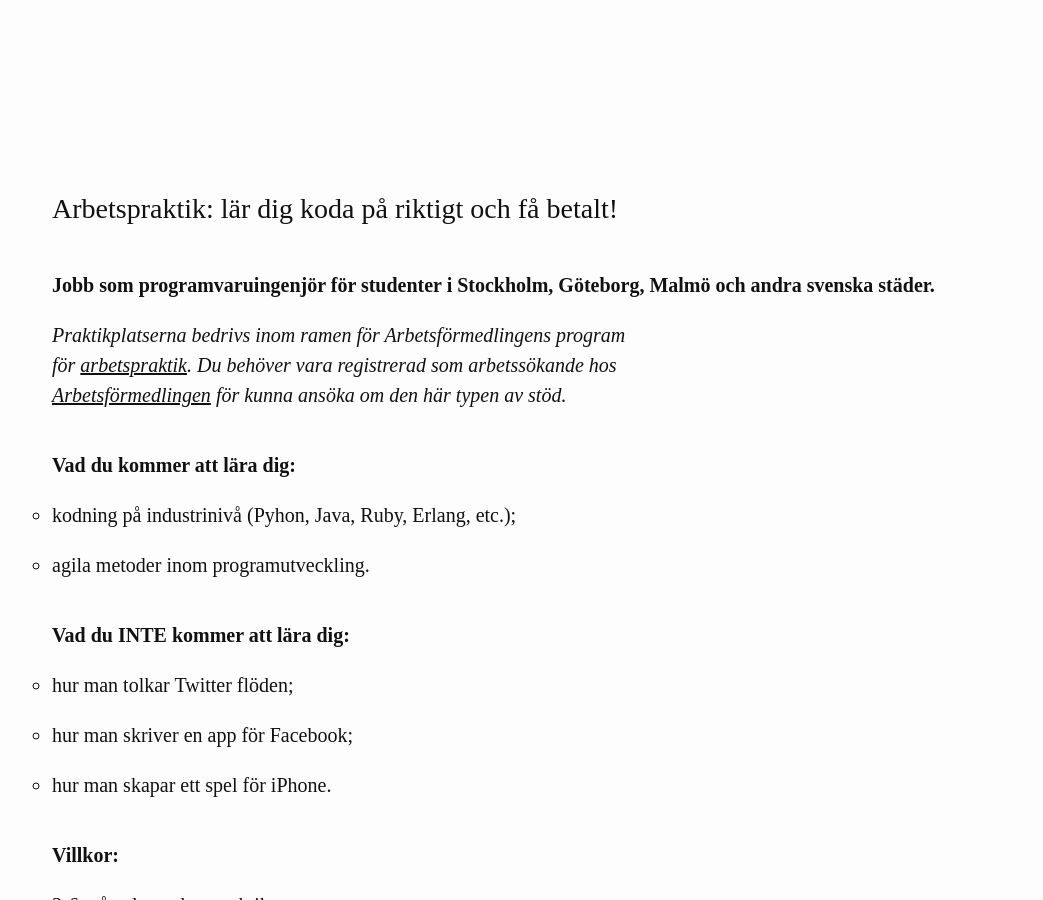
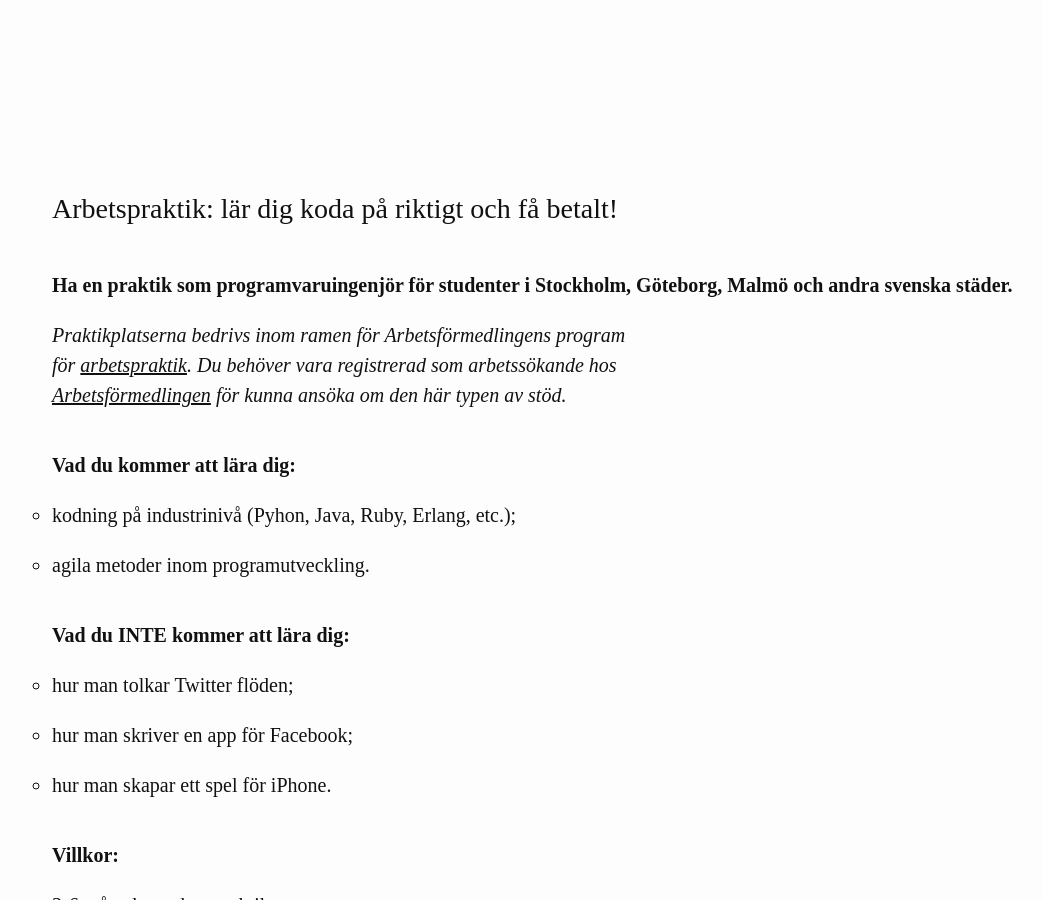
Before and after one commit to stazhirovka/stazhirovka.github.io, a Jekyll site: the page built from mjukvara-ingenjor-jobb-for-studenter-stockholm-goteborg-malmo.markdown, in a window 1280 px wide and 900 px high. Shown: the whole window, without its empty margins (76-1119 px from the left). Built offline with Jekyll 4.4.1, drawn with Linux system fonts in a browser that asks for light colours; nearby versions of some CDN libraries; library files that are not in the unit come from our copies; Markdown is read by kramdown in place of the engine named in the settings.

```diff
--- a/mjukvara-ingenjor-jobb-for-studenter-stockholm-goteborg-malmo.markdown
+++ b/mjukvara-ingenjor-jobb-for-studenter-stockholm-goteborg-malmo.markdown
@@ -1,10 +1,10 @@
 ---
 layout: jobs
-title: Mjukvara Ingenjör jobb för studenter i Stockholm, Göteborg, Malmö och andra Svenska städer.
+title: Mjukvara Ingenjör praktik för studenter i Stockholm, Göteborg, Malmö och andra Svenska städer.
 ---
 
 ## Arbetspraktik: lär dig koda på riktigt och få betalt!
-### Jobb som programvaruingenjör för studenter i Stockholm, Göteborg, Malmö och andra svenska städer.
+### Ha en praktik som programvaruingenjör för studenter i Stockholm, Göteborg, Malmö och andra svenska städer.
 
 
 *Praktikplatserna bedrivs inom ramen för Arbetsförmedlingens program för [arbetspraktik](http://www.arbetsformedlingen.se/download/18.46ccfec5127ddccec778000492/). Du behöver vara registrerad som arbetssökande hos [Arbetsförmedlingen](http://www.arbetsformedlingen.se/) för kunna ansöka om den här typen av stöd.*
--- a/software-engineer-job-internship-stockholm-goteborg-malmo.markdown
+++ b/software-engineer-job-internship-stockholm-goteborg-malmo.markdown
@@ -4,7 +4,7 @@ title: Software Engineer internship for students in Stockholm, Göteborg, Malmö
 ---
 
 ## Arbetspraktik: learn to code for real and get paid!
-### Software Engineer job for students in Stockholm, Göteborg, Malmö and other Swedish cities.
+### Software Engineer internship for students in Stockholm, Göteborg, Malmö and other Swedish cities.
 
 
 *The internship is powered by the [Arbetspraktik program](http://www.arbetsformedlingen.se/download/18.46ccfec5127ddccec778000492/) of the Swedish Labour Agency. You need to be registered as unemployed at [Arbetsförmedlingen](http://www.arbetsformedlingen.se/) to apply for this type of support.*
```
